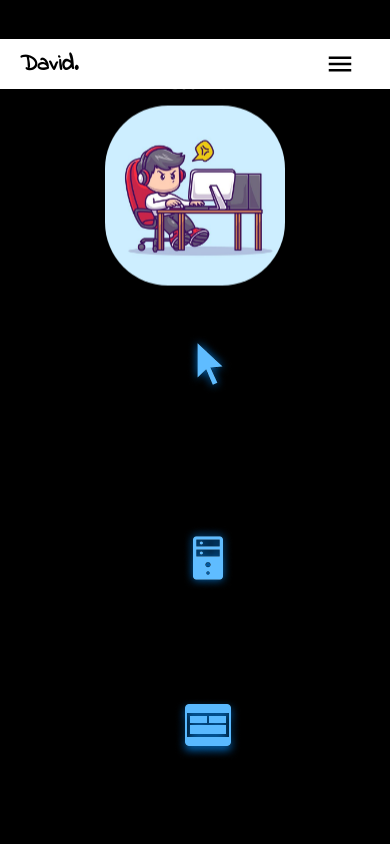
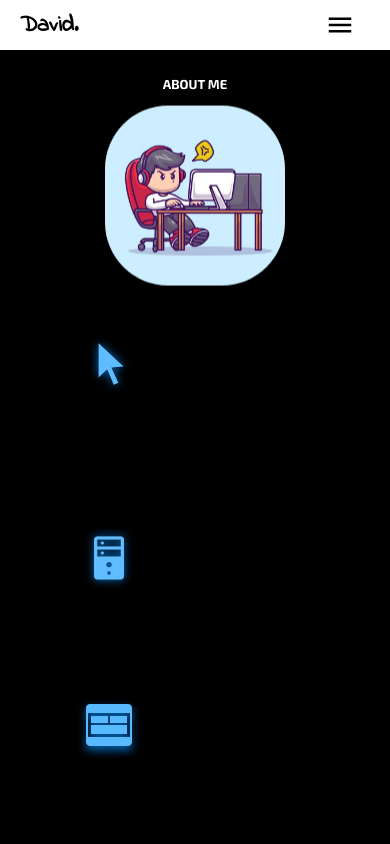
Before and after one commit to thorngdavid/Portfolio-R, a React (Vite) app: page /#/about in a window 390 px wide. Shown: the top 844 px of the page. Built offline with nearby package versions, Linux system fonts and the light colour scheme.

Commit message:
fix responsive of pages

```diff
--- a/index.css
+++ b/index.css
@@ -1,8 +1,4 @@
-html {
-    scroll-behavior: smooth;
-}
 body {
-    text-align: center;
     background: rgb(0, 0, 0);
     height: 100vh;
 }
--- a/src/components/About/about.module.css
+++ b/src/components/About/about.module.css
@@ -4,6 +4,7 @@
     align-items: center;
     justify-content: center;
     flex-direction: column;
+    margin: 250px 0;
 }
 .about h1 {
     color: white;
@@ -67,7 +68,6 @@
 }
 .textscramble {
     color: rgb(200, 200, 200);
-    margin-bottom: 50px;
     font-size: 20px;
 }
 
@@ -96,7 +96,7 @@
         font-size: 16px;
     }
     .aboutSection {
-        margin-bottom: 150px;
+        margin-bottom: 80px;
     }
     .about h1 {
         font-size: 13px;
@@ -124,6 +124,6 @@
 }
 @media (max-height: 700px){
     .aboutImg {
-        margin-top: 50px;
+        margin-top: 100px;
     }
 }
--- a/src/components/App.module.css
+++ b/src/components/App.module.css
@@ -1,4 +1,5 @@
 .App {
     background: black;
     min-height: 100vh;
+    overflow: hidden;
 }
--- a/src/components/Contact/contact.module.css
+++ b/src/components/Contact/contact.module.css
@@ -5,6 +5,8 @@
     justify-content: center;
     flex-direction: column;
     color: white;
+    margin: 90px 0;
+
 }
 .contact h1 {
     color: white;
@@ -154,6 +156,9 @@
 }
 
 @media (max-width: 800px){
+    .contact {
+        margin-bottom: 300px;
+    }
     .contact h1 {
         font-size: 18px;
     }
--- a/src/components/Work/work.module.css
+++ b/src/components/Work/work.module.css
@@ -144,3 +144,9 @@
         margin: 0;
     }
 }
+@media (max-height: 900px){
+    .work {
+        margin-top: 80px;
+        margin-bottom: 250px;
+    }
+}
```
